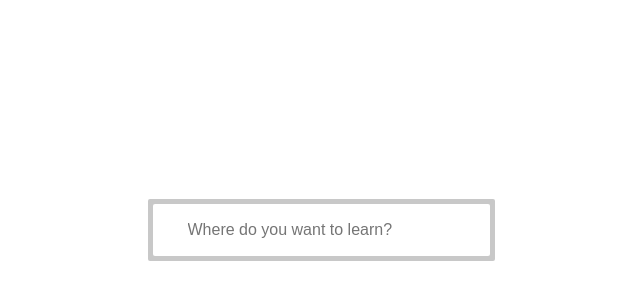
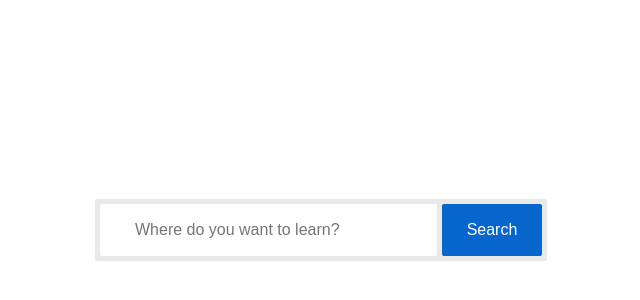
Before and after one commit to Prodandev88/capucco, a Next.js app: page / in a window 1280 px wide. Shown: the part 178-478 px from the top of the page, without its empty margins (319-959 px from the left). Built offline with nearby package versions, Linux system fonts and the light colour scheme.

Commit message:
Apply button for search form created

```diff
--- a/components/SearchForm/index.tsx
+++ b/components/SearchForm/index.tsx
@@ -1,7 +1,8 @@
 import React from 'react';
 
 import {
-  Container
+  Container,
+  ApplyButton,
 } from './styled'
 import Location from './Location';
 
@@ -10,6 +11,9 @@ export default class extends React.Component {
     return (
       <Container>
         <Location />
+        <ApplyButton>
+          Search
+        </ApplyButton>
       </Container>
     )
   }
--- a/components/SearchForm/styled.ts
+++ b/components/SearchForm/styled.ts
@@ -1,7 +1,21 @@
 import styled from 'styled-components';
 
 export const Container = styled.div`
+  display: flex;
   padding: 5px;
-  background: rgba(145, 145, 145, 0.5);
+  background: rgba(145, 145, 145, 0.2);
   border-radius: 2px;
+  z-index: 2;
 `;
+
+export const ApplyButton = styled.button`
+  width: 100px;
+  margin-left: 5px;
+  font-size: 16px;
+  background: #0666CC;
+  color: #FFFFFF;
+  border: none;
+  border-radius: 2px;
+  outline: none;
+  cursor: pointer;
+`;
```
